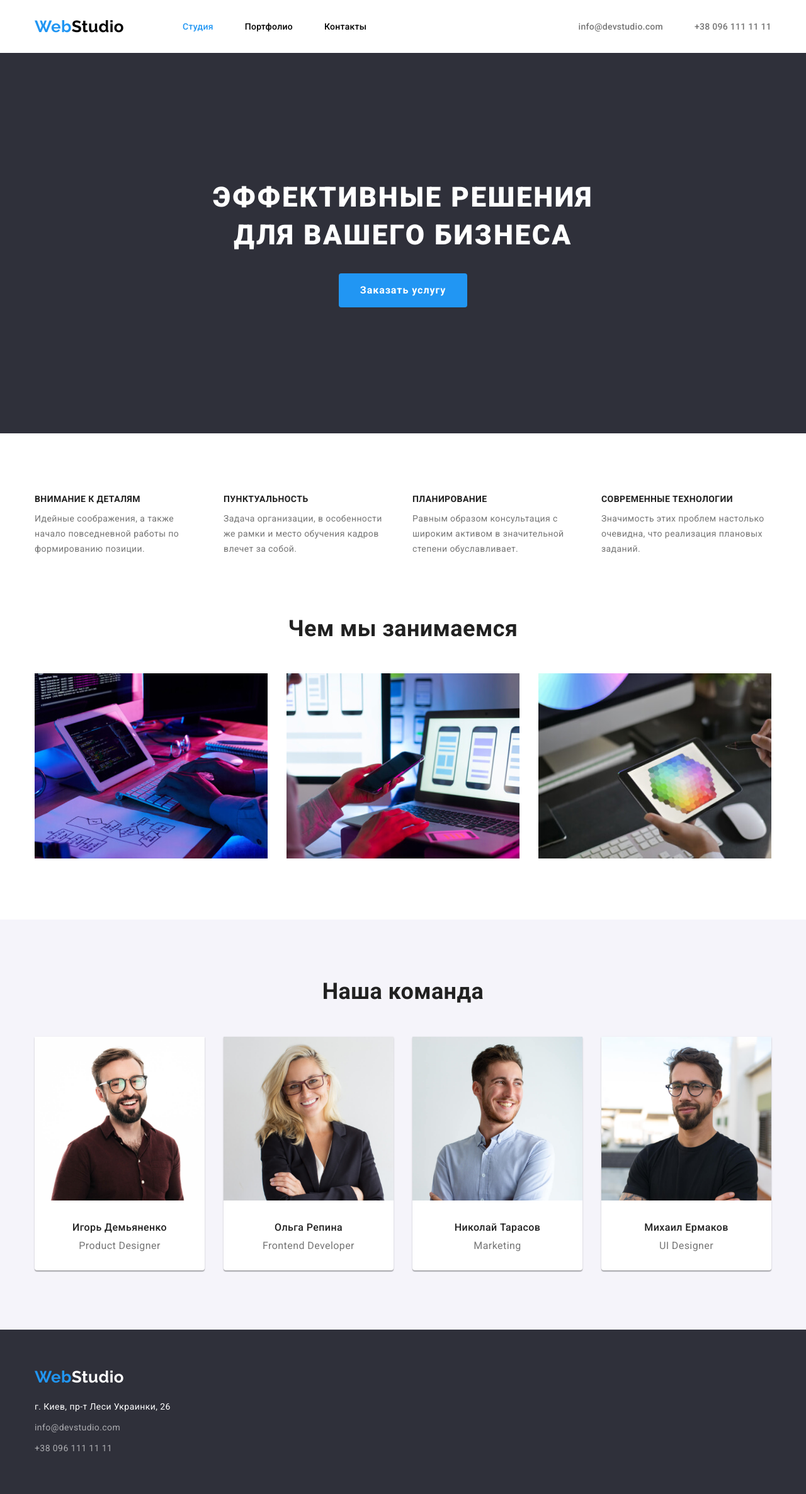
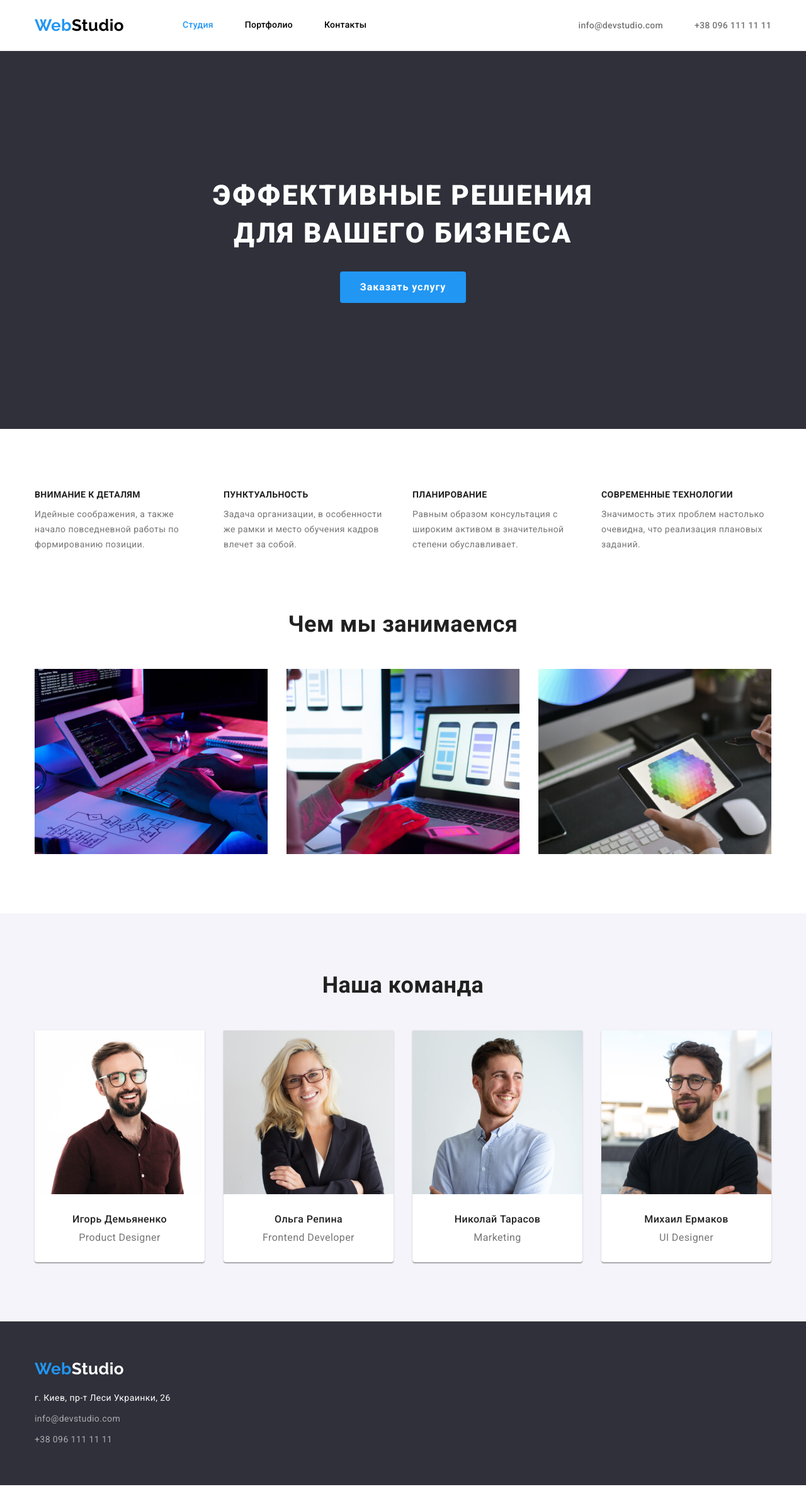
Before and after one commit to Svetlana210/goit-markup-hw-03, a plain HTML site: page index.html in a window 1280 px wide. Shown: the whole page at 63% size. Drawn offline with nearby package versions, Linux system fonts and the light colour scheme.

Commit message:
correction

```diff
--- a/css/styles.css
+++ b/css/styles.css
@@ -21,7 +21,7 @@ body {
 /* COMPONENTS */
 .list {
   margin: 0;
-  padding: 0;
+  padding-left: 0;
   list-style: none;
 }
 .link {
@@ -31,8 +31,18 @@ h1,
 h2,
 h3,
 p {
-  margin-top: 0;
-  margin-bottom: 0;
+  margin: 0;
+}
+img {
+  display: block;
+  max-width: 100%;
+  height: auto;
+}
+.section {
+  padding-top: 94px;
+  padding-bottom: 94px;
+  padding-right: 0;
+  padding-left: 0;
 }
 .visually-hidden {
   position: absolute;
@@ -52,6 +62,8 @@ p {
   margin: 0 auto;
   padding-left: 15px;
   padding-right: 15px;
+  padding-bottom: 0;
+  padding-top: 0;
 }
 .logo {
   color: var(--black-color);
@@ -66,7 +78,7 @@ p {
 }
 /* HEADER */
 .header-section {
-  border: 1px solid var(--border-color);
+  border-bottom: 1px solid var(--border-color);
 }
 .header.container {
   display: flex;
@@ -74,23 +86,22 @@ p {
 }
 /* NAVIGATION */
 .nav {
-  margin-top: 32px;
-  margin-bottom: 32px;
   margin-left: 93px;
 }
 .nav-list {
   display: flex;
-  justify-content: space-between;
 }
 .nav-item:not(:last-child) {
   margin-right: 50px;
 }
 .nav-link {
+  display: block;
+  padding: 32px 0;
   color: var(--black-color);
 
   font-weight: 500;
   font-size: 14px;
-  line-height: 1.43;
+  line-height: 1.14;
   letter-spacing: 0.02em;
 }
 .nav-link:hover,
@@ -104,6 +115,9 @@ p {
   margin-left: auto;
 }
 .contact-link {
+  padding-top: 32px;
+  padding-bottom: 32px;
+
   color: var(--primary-text-color);
   font-weight: 500;
   font-size: 14px;
@@ -119,10 +133,8 @@ p {
 }
 /* MAIN */
 /* HERO */
-.hero-section {
-  padding-top: 200px;
-  padding-bottom: 200px;
-
+.hero-section.section {
+  padding: 200px 0;
   text-align: center;
   background-color: var(--bg-accent-color);
 }
@@ -140,10 +152,7 @@ p {
   text-transform: uppercase;
 }
 /* FEATURES */
-.feature .container {
-  margin-top: 94px;
-  margin-bottom: 94px;
-}
+
 .feature-title {
   margin-bottom: 10px;
 
@@ -167,6 +176,9 @@ p {
 }
 /* OUR WORK */
 /* OUR TEAM */
+.work {
+  padding-top: 0;
+}
 .work-title,
 .team-title {
   text-align: center;
@@ -179,19 +191,14 @@ p {
 }
 .work-list {
   display: flex;
-  justify-content: space-between;
-  margin-bottom: 94px;
+  gap: 30px;
 }
 .team-section {
   background-color: var(--background-section-color);
 }
-.team-section .container {
-  padding-top: 94px;
-  padding-bottom: 94px;
-}
 .team-list {
   display: flex;
-  justify-content: space-between;
+  gap: 30px;
 }
 .team-item {
   background-color: var(--primary-white-color);
@@ -199,23 +206,21 @@ p {
     0px 2px 1px rgb(0 0 0 / 20%);
   border-radius: 0px 0px 4px 4px;
 }
-.team-img {
-  margin-bottom: 30px;
-}
 .team-item-card {
+  padding-top: 30px;
+  padding-bottom: 30px;
+  padding-right: 0;
+  padding-left: 0;
   text-align: center;
 }
 .team-item-title {
   margin-bottom: 10px;
-
   color: var(--title-text-color);
   font-weight: 500;
   font-size: 16px;
   line-height: 1.19;
 }
 .team-item-text {
-  margin-bottom: 30px;
-
   font-size: 16px;
   line-height: 1.19;
 }
@@ -233,7 +238,7 @@ p {
   color: var(--primary-white-color);
   background-color: var(--accent-text-color);
 
-  border-color: transparent;
+  border: none;
   font-family: inherit;
   font-weight: 700;
   font-size: 16px;
@@ -247,10 +252,7 @@ p {
 }
 
 /* PORTFOLIO */
-.portfolio-section .container {
-  margin-top: 94px;
-  margin-bottom: 94px;
-}
+
 /* BUTTON PORTFOLIO */
 .filter {
   display: flex;
@@ -258,8 +260,9 @@ p {
   margin-bottom: 50px;
 }
 .filter-button {
+  padding: 6px 22px;
   border-radius: 4px;
-  border-color: transparent;
+  border: none;
   color: var(--title-text-color);
   background-color: var(--background-section-color);
 
@@ -291,8 +294,6 @@ p {
   width: 370px;
   margin-bottom: 30px;
   margin-right: 30px;
-
-  border: 1px solid var(--border-color);
 }
 .project-item:nth-child(3n) {
   margin-right: 0;
@@ -302,11 +303,10 @@ p {
   margin-bottom: 0;
 }
 .project-card {
-  margin-top: 20px;
-  margin-bottom: 20px;
-  margin-left: 24px;
-  margin-right: 24px;
+  padding: 20px 24px;
+  border: 1px solid var(--border-color);
 }
+
 .project-title {
   margin-bottom: 4px;
   color: var(--title-text-color);
@@ -324,8 +324,6 @@ p {
 /* FOOTER COLORS */
 .footer-section {
   background-color: var(--bg-accent-color);
-}
-.footer-section .container {
   padding-top: 60px;
   padding-bottom: 60px;
 }
--- a/index.html
+++ b/index.html
@@ -17,7 +17,7 @@
   </head>
   <body>
     <!--HEADER-->
-    <header>
+    <header class="header-section">
       <div class="header container">
         <!--LOGO-->
         <a href="./index.html" lang="en" class="logo link"
@@ -53,12 +53,14 @@
     </header>
     <main>
       <!--HERO-->
-      <section class="hero-section">
+      <section class="hero-section section">
+        <div class="container">
         <h1 class="hero-title">Эффективные решения для вашего бизнеса</h1>
         <button type="button" class="button">Заказать услугу</button>
+
       </section>
       <!--FEATURES-->
-      <section class="feature">
+      <section class="feature section">
         <div class="container">
           <h2 class="visually-hidden">Наши особенности</h2>
           <ul class="feature-list list">
@@ -94,7 +96,7 @@
         </div>
       </section>
       <!--OUR WORK-->
-      <section class="work">
+      <section class="work section">
         <div class="container">
           <h2 class="work-title">Чем мы занимаемся</h2>
           <ul class="work-list list">
@@ -126,7 +128,7 @@
         </div>
       </section>
       <!--OUR DEVELOPERS-->
-      <section class="team-section">
+      <section class="team-section section">
         <div class="container">
           <h2 class="team-title">Наша команда</h2>
           <ul class="team-list list">
```
Also changed, not shown: portfolio.html (+1 -1 lines).
